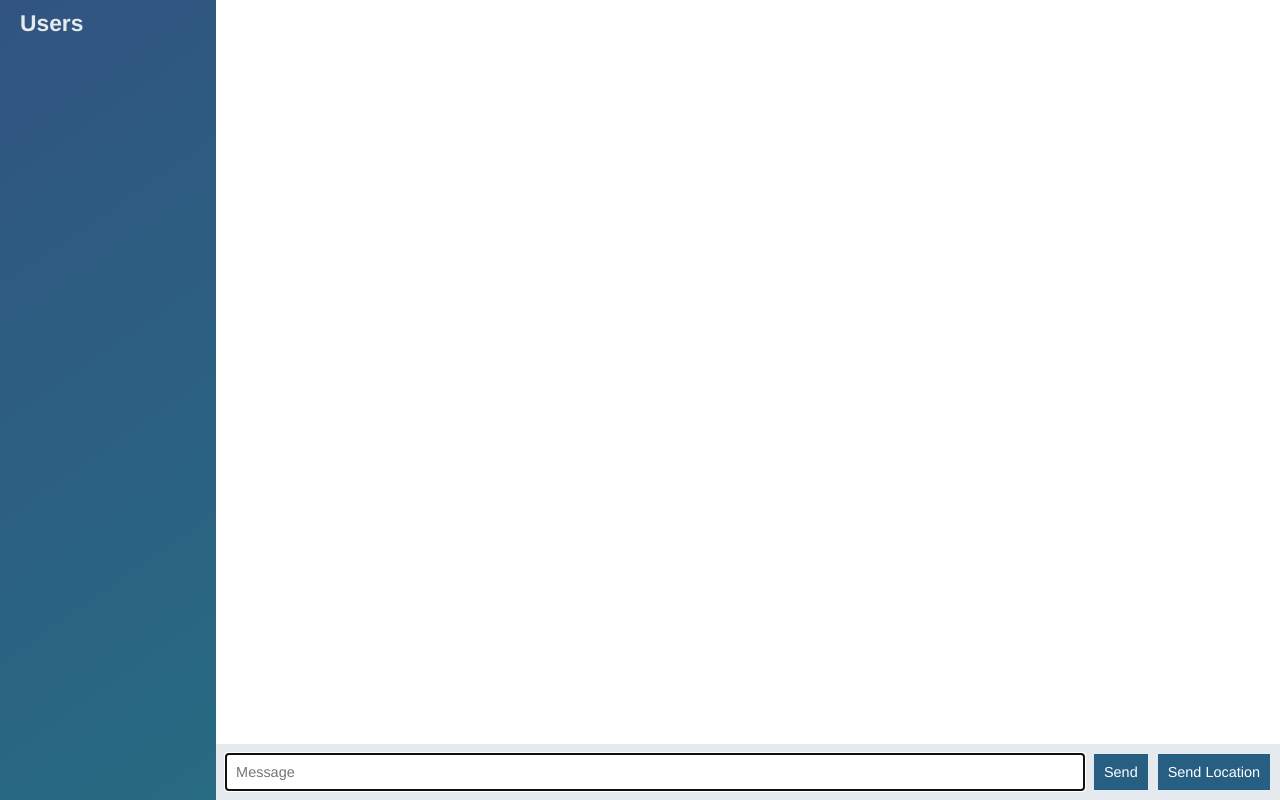
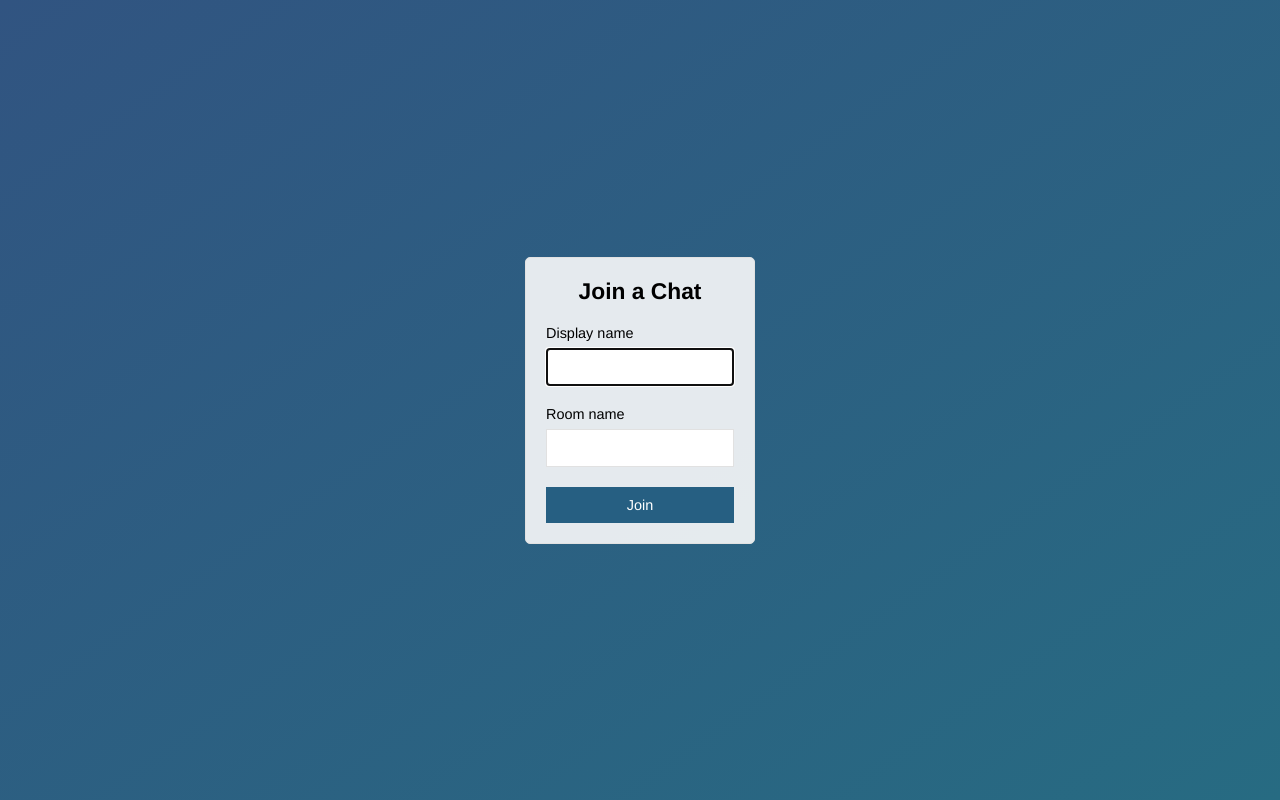
Before and after one commit to stevencharleshuang/node-chat-app, a website: page public/index.html in a window 1280 px wide. Drawn offline with nearby package versions, Linux system fonts and the light colour scheme; no server answers.

Commit message:
added join page, refactored index.html main.js

```diff
--- a/public/index.html
+++ b/public/index.html
@@ -2,55 +2,28 @@
 <html lang="en">
 <head>
   <meta charset="UTF-8">
-  <title>Node Chat App</title>
-  <link rel="stylesheet" href="./css/styles.css">
+  <title>Steve Chat IO | Join</title>
+  <meta name="viewport" content="width=device-width, initial-scale=1, user-scalable=no">
+  <link rel="stylesheet" href="/css/styles.css">
 </head>
-<body class="chat">
-  <div class="chat__sidebar">
-    <h3>Users</h3>
-    <div id="users">
-
-    </div>
+<body class="centered-form">
+  <div class="centered-form__form">
+    <form action="/chat.html">
+      <div class="form-field">
+        <h3>Join a Chat</h3>
+      </div>
+      <div class="form-field">
+        <label for="">Display name</label>
+        <input type="text" name="name" autofocus />
+      </div>
+      <div class="form-field">
+        <label for="">Room name</label>
+        <input type="text" name="room" />
+      </div>
+      <div class="form-field">
+        <button>Join</button>
+      </div>
+    </form>
   </div>
-  <div class="chat__main">
-    <ol class="chat__messages" id="messages">
-
-    </ol>
-    <div class="chat__footer">
-      <form id="message-form">
-        <input name="message" type="text" placeholder="Message" autofocus autocomplete="off" />
-        <button>Send</button>
-      </form>
-    <button id="send-location">Send Location</button>
-    </div>
-
-  </div>
-  <script id="message-template" type="text/template">
-    <li class="message">
-      <div class="message__title">
-        <h4>{{ origin }}</h4>
-        <span>{{ createdAt }}</span>
-      </div>
-      <div class="message__body">
-        <p>{{ text }}</p>
-      </div>
-    </li>
-  </script>
-  <script id="location-message-template" type="text/template">
-    <li class="message">
-      <div class="message__title">
-        <h4>{{ origin }}</h4>
-        <span>{{ createdAt }}</span>
-      </div>
-      <div class="message__body">
-        <p><a href="{{ url }}" target="_blank">My current location</a></p>
-      </div>
-    </li>
-  </script>
-  <script src="/socket.io/socket.io.js"></script>
-  <script src="/js/libs/jquery-3.3.1.min.js"></script>
-  <script src="/js/libs/moment.js"></script>
-  <script src="/js/libs/mustache.min.js"></script>
-  <script src="/js/main.js"></script>
 </body>
 </html>
```
Also changed, not shown: public/chat.html (added, +56 -0 lines), public/js/chat.js (renamed from public/js/main.js), 1 other file.
